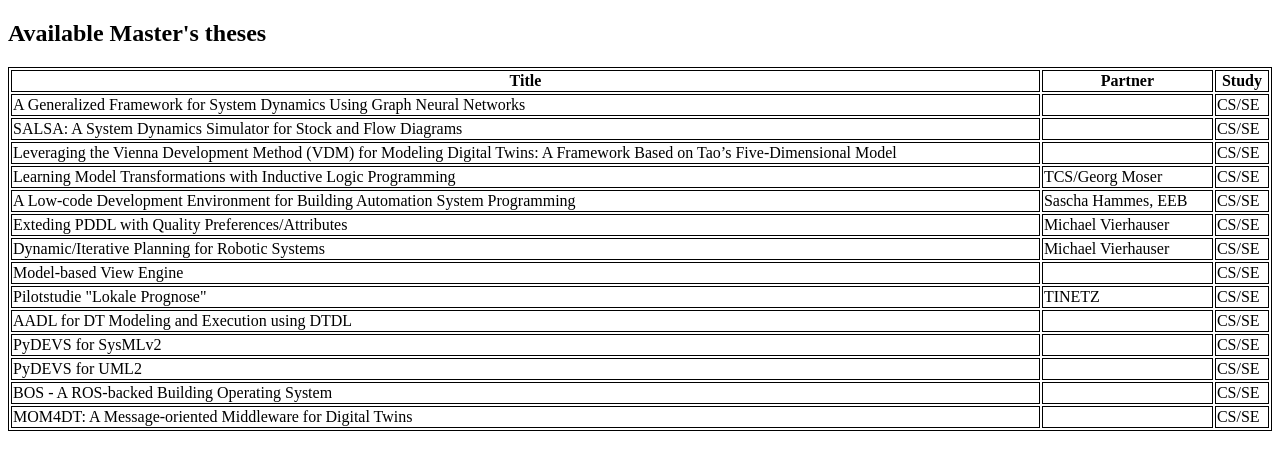
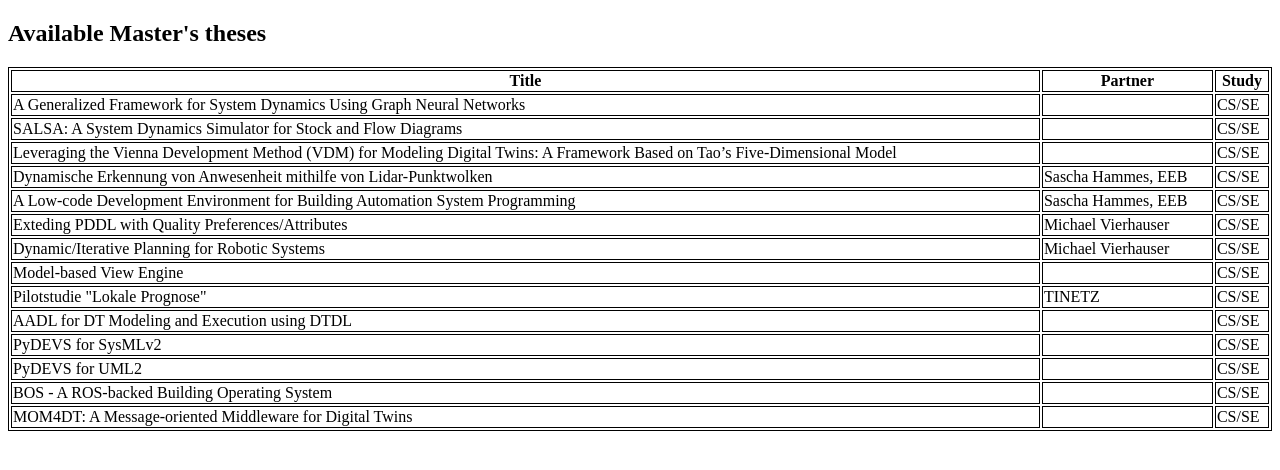
Before and after one commit to phizech/phizech.github.io, a plain HTML site: page index.html in a window 1280 px wide. Drawn offline with Linux system fonts and the light colour scheme.

Commit message:
Update index.html

```diff
--- a/index.html
+++ b/index.html
@@ -31,8 +31,8 @@ table, th, td {
     <td>CS/SE</td>
   </tr>
   <tr>
-    <td>Learning Model Transformations with Inductive Logic Programming</td>
-    <td>TCS/Georg Moser</td>
+    <td>Dynamische Erkennung von Anwesenheit mithilfe von Lidar-Punktwolken</td>
+    <td>Sascha Hammes, EEB</td>
     <td>CS/SE</td>
   </tr>
   <tr>
```
